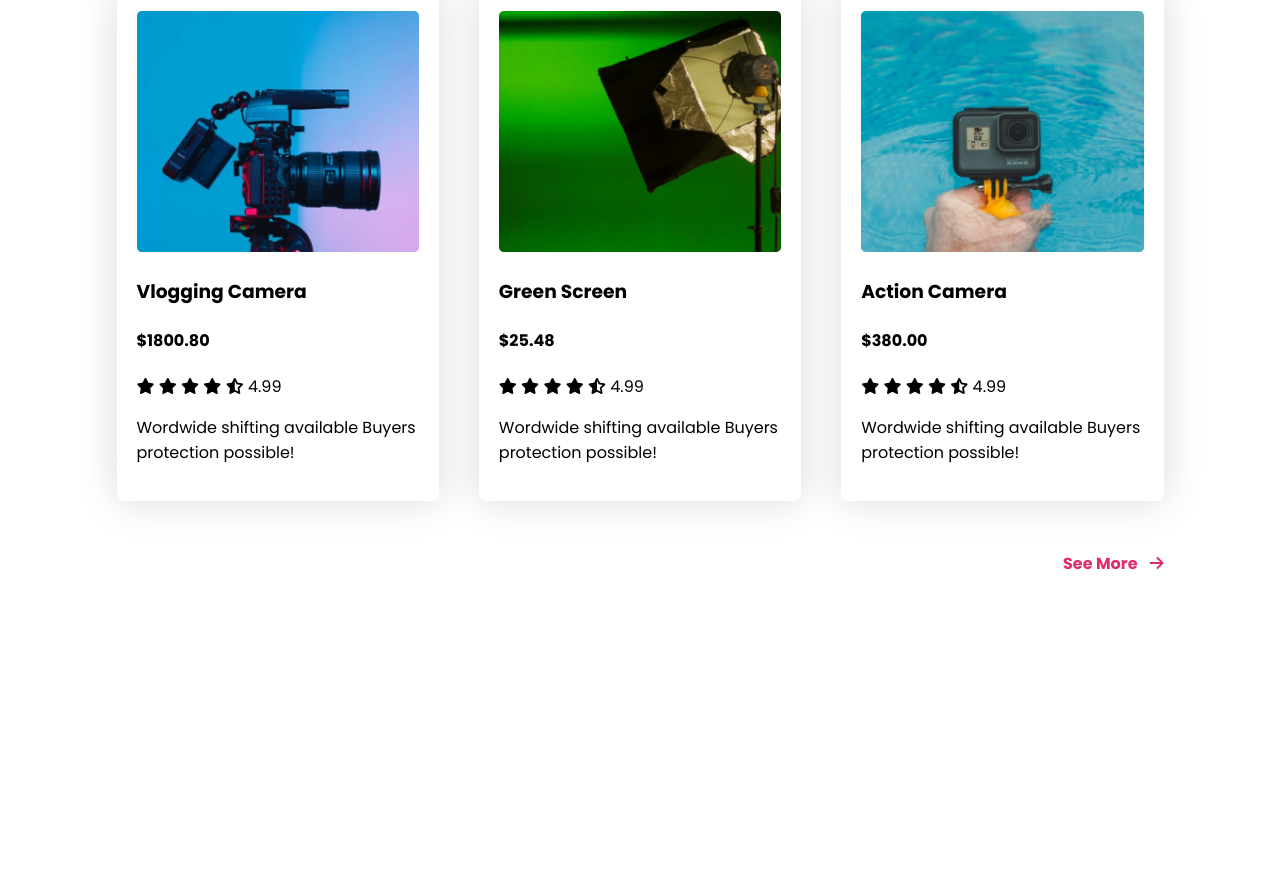
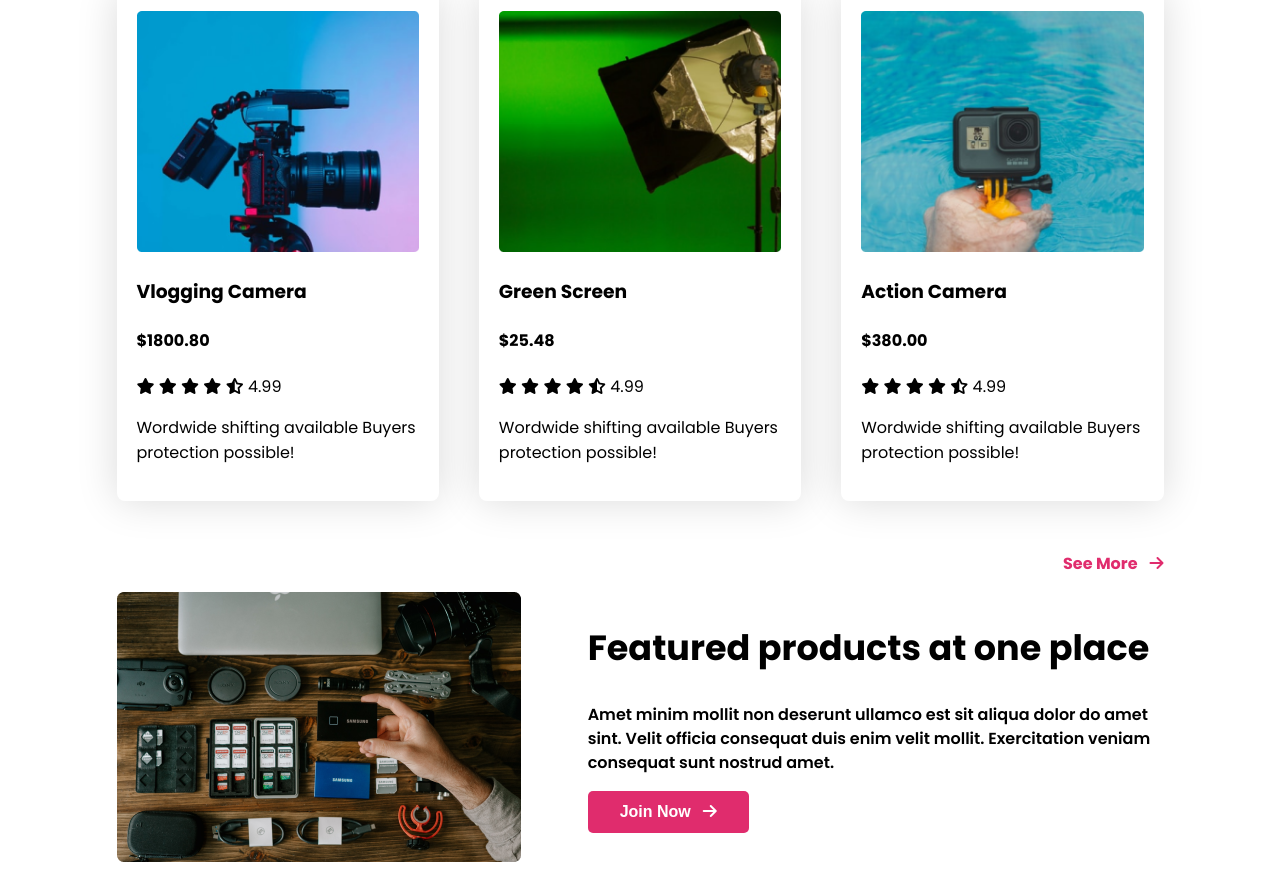
Before and after one commit to joySarkar8/practice-2, a plain HTML site: page index.html in a window 1280 px wide. Shown: the part 1992-2861 px from the top of the page. Before the commit the page ends 2584 px from the top, so only its background shows below. Drawn offline with Linux system fonts and the light colour scheme.

Commit message:
featre area done

```diff
--- a/index.html
+++ b/index.html
@@ -201,13 +201,21 @@
             </div>
             <p id="see-more"><span>See More</span><i class="fa-solid fa-arrow-right"></i></p>
         </section>
+
+        <!-- feature product area start -->
+        <section class="feature container">
+            <div class="feature-cards">
+                <div class="img">
+                    <img src="img/feature/feature.png" alt="">
+                </div>
+                <div class="text">
+                    <h2>Featured products at one place</h2>
+                    <p>Amet minim mollit non deserunt ullamco est sit aliqua dolor do amet sint. Velit officia consequat duis enim velit mollit. Exercitation veniam consequat sunt nostrud amet.</p>
+                    <button><a href=""><span>Join Now</span><i class="fa-solid fa-arrow-right"></i></a></button>
+                </div>
+            </div>
+        </section>
     </main>
 </body>
 
 </html>
-
-
-
-
-
-<!-- <img src="img/hero-area/camera.png" alt=""> -->
--- a/style.css
+++ b/style.css
@@ -90,7 +90,8 @@ nav .nav ul li a {
     font-weight: 700;
     display: flex;
 }
-.hero-area-child-1 .btn-1 a i{
+
+.hero-area-child-1 .btn-1 a i {
     margin-left: 12px;
     font-size: 18px;
 }
@@ -119,7 +120,8 @@ nav .nav ul li a {
 .images .img-camera-1 .img-camera-2 img {
     width: 100%;
 }
-.company{
+
+.company {
     display: flex;
     justify-content: space-between;
     align-items: center;
@@ -135,23 +137,25 @@ nav .nav ul li a {
 /*=====================================
           card-area start
 ======================================*/
-.main-cards-area{
+.main-cards-area {
     margin-top: 60px;
 }
-.main-cards-area h1{
+
+.main-cards-area h1 {
     font-size: 28px;
     font-weight: 600;
     text-align: center;
 }
-.main-cards-area{
 
-}
-.main-cards-area .cards{
+.main-cards-area {}
+
+.main-cards-area .cards {
     display: grid;
     grid-template-columns: repeat(3, 1fr);
     gap: 40px;
 }
-.main-cards-area .cards .card{
+
+.main-cards-area .cards .card {
     width: 100%;
     box-shadow: 0px 0px 40px rgba(0, 0, 0, 0.15);
     padding: 20px;
@@ -159,16 +163,66 @@ nav .nav ul li a {
     box-sizing: border-box;
     border-radius: 8px;
 }
-.main-cards-area .cards .card img{
+
+.main-cards-area .cards .card img {
     width: 100%;
 }
-.main-cards-area #see-more{
+
+.main-cards-area #see-more {
     text-align: end;
     font-size: 16px;
     font-weight: 700;
     color: #E02C6D;
     margin-top: 50px;
 }
-.main-cards-area #see-more span{
+
+.main-cards-area #see-more span {
     margin-right: 12px;
 }
+
+/*=====================================
+          feature-area start
+======================================*/
+.feature-cards {
+    width: 100%;
+    display: flex;
+    justify-content: space-between;
+}
+
+.feature-cards .img {
+    width: 30%;
+}
+
+.feature-cards .img img {}
+
+.feature-cards .text {
+    width: 55%;
+}
+
+.feature-cards .text h2 {
+    font-size: 35px;
+    font-weight: 700;
+}
+
+.feature-cards .text p {
+    font-size: 16px;
+    font-weight: 600;
+    line-height: 24px;
+}
+
+.feature-cards .text button {
+    padding: 12px 32px;
+    display: inline-block;
+    background-color: #E02C6D;
+    border: none;
+    border-radius: 5px;
+}
+.feature-cards .text button a{
+    text-decoration: none;
+    color: #fff;
+    font-size: 16px;
+    font-weight: 700;
+}
+.feature-cards .text button a span{
+    margin-right: 12px;
+}
```
